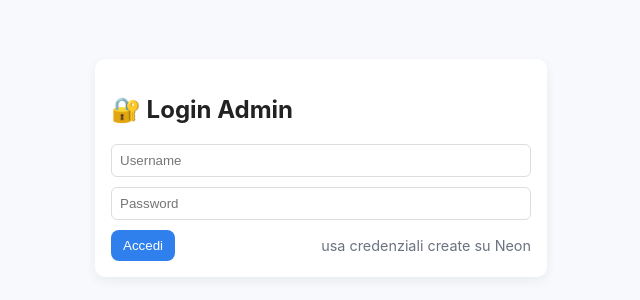
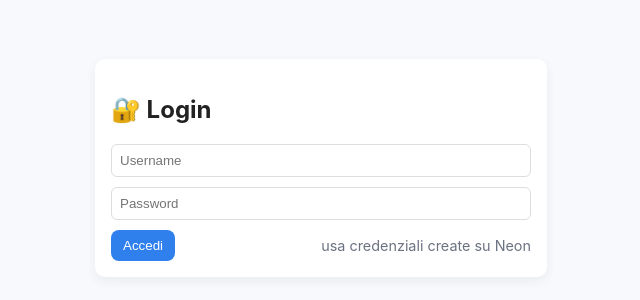
Before and after one commit to alexm080201/noleggio-cantinota-frontend, a React app: page / in a window 1280 px wide. Shown: the part 232-532 px from the top of the page, without its empty margins (319-959 px from the left). Built offline with nearby package versions, Linux system fonts and the light colour scheme; the HTML template or start-up script is replaced by a standard one.

Commit message:
Update Login.jsx

```diff
--- a/src/Login.jsx
+++ b/src/Login.jsx
@@ -1,35 +1,74 @@
 // src/Login.jsx
 import React, { useState } from "react";
-import axios from "axios";
+import { api } from "./api";
 
-export default function Login({ onLogin }){
-  const [user,setUser]=useState(""); const [pass,setPass]=useState(""); const [err,setErr]=useState("");
-  const API = "https://noleggio-cantinota-backend.onrender.com";
+export default function Login({ onLogin }) {
+  const [user, setUser] = useState("");
+  const [pass, setPass] = useState("");
+  const [err, setErr] = useState("");
 
   const submit = async (e) => {
     e.preventDefault();
+    setErr("");
+
     try {
-      const res = await axios.post(`${API}/login`, { username: user, password: pass });
-      if(res.data?.token){
-        onLogin(res.data.token);
-      } else setErr("Login fallito");
-    } catch(err){
+      const res = await api.post("/login", {
+        username: user,
+        password: pass,
+      });
+
+      if (res.data?.token) {
+        onLogin(res.data.token, res.data.role);
+      } else {
+        setErr("Login fallito");
+      }
+    } catch (err) {
+      console.error("Errore login:", err);
       setErr(err.response?.data?.message || "Errore login");
     }
   };
 
   return (
-    <div style={{minHeight:"100vh",display:"flex",alignItems:"center",justifyContent:"center",background:"#f7f9fc"}}>
-      <div className="card" style={{width:420}}>
-        <h2>🔐 Login Admin</h2>
-        <form onSubmit={submit} style={{display:"grid",gap:10}}>
-          <input placeholder="Username" value={user} onChange={e=>setUser(e.target.value)} />
-          <input placeholder="Password" type="password" value={pass} onChange={e=>setPass(e.target.value)} />
-          <div style={{display:"flex",justifyContent:"space-between",alignItems:"center"}}>
-            <button className="primary" type="submit">Accedi</button>
+    <div
+      style={{
+        minHeight: "100vh",
+        display: "flex",
+        alignItems: "center",
+        justifyContent: "center",
+        background: "#f7f9fc",
+      }}
+    >
+      <div className="card" style={{ width: 420 }}>
+        <h2>🔐 Login</h2>
+
+        <form onSubmit={submit} style={{ display: "grid", gap: 10 }}>
+          <input
+            placeholder="Username"
+            value={user}
+            onChange={(e) => setUser(e.target.value)}
+          />
+
+          <input
+            placeholder="Password"
+            type="password"
+            value={pass}
+            onChange={(e) => setPass(e.target.value)}
+          />
+
+          <div
+            style={{
+              display: "flex",
+              justifyContent: "space-between",
+              alignItems: "center",
+            }}
+          >
+            <button className="primary" type="submit">
+              Accedi
+            </button>
             <span className="small-muted">usa credenziali create su Neon</span>
           </div>
-          {err && <div style={{color:"red"}}>{err}</div>}
+
+          {err && <div style={{ color: "red" }}>{err}</div>}
         </form>
       </div>
     </div>
```
